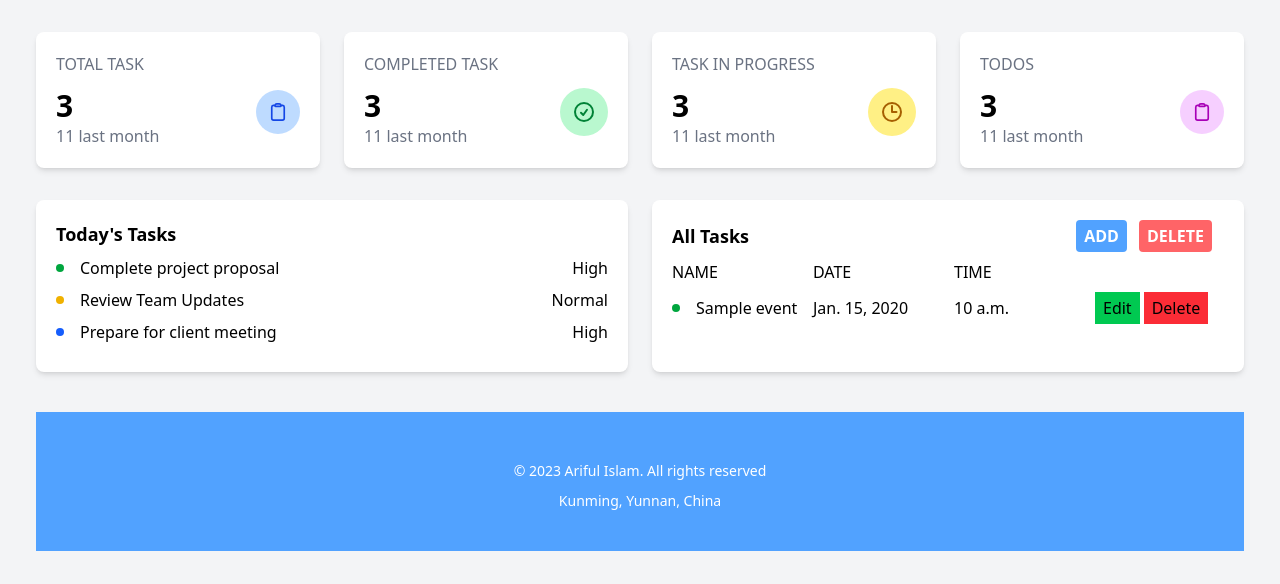
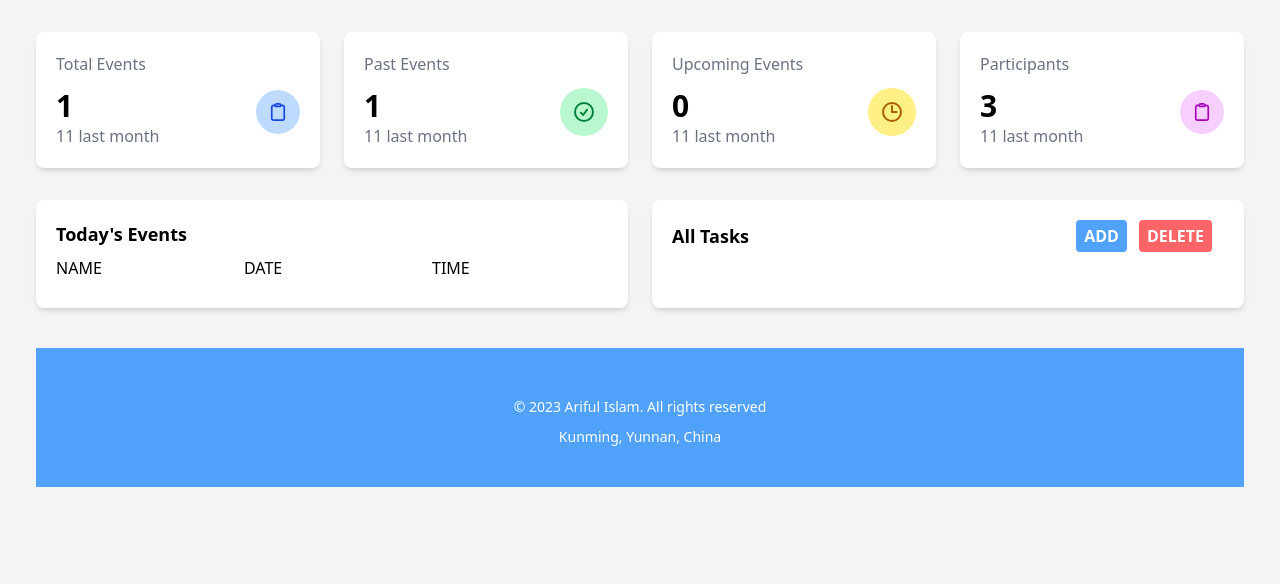
Before and after one commit to arifulislam514/Event-Management-System, a Django app: page /events/manager_dashboard/ in a window 1280 px wide. Shown: the part 168-752 px from the top of the page. Run offline with Django 5.2, Linux system fonts and the light colour scheme; tables that the repository leaves empty hold one stand-in row (values such as "Sample post").

Commit message:
impliment all curd

```diff
--- a/events/models.py
+++ b/events/models.py
@@ -1,7 +1,7 @@
 from django.db import models
 
 
-""" Create Participant Model """
+""" Participant Model """
 class Participant(models.Model):
     name = models.CharField(max_length=100)
     email = models.EmailField(unique=True)
@@ -10,7 +10,7 @@
         return self.name
 
 
-""" Create Category M0del """
+""" Category M0del """
 class Category(models.Model):
     name = models.CharField(max_length=70)
     description = models.TextField(blank=True, null=True)
@@ -19,7 +19,7 @@
         return self.name
 
 
-""" Create Event M0del """
+""" Event M0del """
 class Event(models.Model):
     name = models.CharField(max_length=150)
     description = models.TextField(blank=True, null=True)
--- a/events/templates/manager_dashboard.html
+++ b/events/templates/dashboard/manager_dashboard.html
@@ -24,11 +24,12 @@
         <!-- cart section  -->
         <div class="grid grid-cols-1 lg:grid-cols-4 sm:grid-cols-2 gap-6 mb-8">
             <!-- Total task  -->
+             <a href="#">
                 <div class=" bg-white rounded-lg shadow-md p-5"> <!--  main div  -->
-                <p class=" text-gray-500">TOTAL TASK</p>
+                    <p class=" text-gray-500">Total Events</p>
                     <div class="flex items-center justify-between"><!--  sub div  -->
                         <div>
-                        <h3 class=" font-semibold text-3xl mt-3">3</h3>
+                            <p class=" font-semibold text-3xl mt-3">{{counts.total}}</p>
                             <p class=" text-gray-500">11 last month</p>
                         </div>
                         <div class=" rounded-full bg-blue-200 p-3">
@@ -40,12 +41,13 @@
                         </div>
                     </div>
                 </div>
+            </a>
             <!-- Completed Task  -->
             <div class=" bg-white rounded-lg shadow-md p-5"> <!--  main div  -->
-                <p class=" text-gray-500">COMPLETED TASK</p>
+                <p class=" text-gray-500">Past Events</p>
                 <div class="flex items-center justify-between"><!--  sub div  -->
                     <div>
-                        <h3 class=" font-semibold text-3xl mt-3">3</h3>
+                        <p class=" font-semibold text-3xl mt-3">{{counts.past_events}}</p>
                         <p class=" text-gray-500">11 last month</p>
                     </div>
                     <div class=" rounded-full bg-green-200 p-3">
@@ -60,10 +62,10 @@
             </div>
             <!-- Task In Progress  -->
             <div class=" bg-white rounded-lg shadow-md p-5"> <!--  main div  -->
-                <p class=" text-gray-500">TASK IN PROGRESS</p>
+                <p class=" text-gray-500">Upcoming Events</p>
                 <div class="flex items-center justify-between"><!--  sub div  -->
                     <div>
-                        <h3 class=" font-semibold text-3xl mt-3">3</h3>
+                        <p class=" font-semibold text-3xl mt-3">{{counts.upcoming_events}}</p>
                         <p class=" text-gray-500">11 last month</p>
                     </div>
                     <div class=" rounded-full bg-yellow-200 p-3">
@@ -78,7 +80,7 @@
             </div>
             <!-- TODOS  -->
             <div class=" bg-white rounded-lg shadow-md p-5"> <!--  main div  -->
-                <p class=" text-gray-500">TODOS</p>
+                <p class=" text-gray-500">Participants</p>
                 <div class="flex items-center justify-between"><!--  sub div  -->
                     <div>
                         <h3 class=" font-semibold text-3xl mt-3">3</h3>
@@ -98,29 +100,37 @@
         <!-- Task List  -->
         <div class="grid grid-cols-1 lg:grid-cols-2 gap-6"> <!-- Main Div -->
             <div class="bg-white rounded-lg shadow-md p-5"> <!-- Today Task  -->
-                <span class=" text-lg font-bold">Today's Tasks</span>
+                <span class=" text-lg font-bold">Today's Events</span>
                 <!-- Task List  -->
-                <div class="flex justify-between my-2">
+                <div class="grid grid-cols-3 gap-3 my-2"> <!-- Tas Head -->
+                    <span>NAME</span>
+                    <span>DATE</span>
+                    <span>TIME</span>
+                </div>
+                <!-- Task List  -->
+
+                {% for event in events %}
+
+                    <div class="grid grid-cols-3 items-center gap-3 mb-2">
+                        {% comment %} Event Name {% endcomment %}
                         <div class="flex items-center gap-4">
                             <div class="h-2 w-2 rounded-full bg-green-600"></div>
-                        <span>Complete project proposal</span>
+                            <span >{{event.name}}</span>
                         </div>
-                    <span>High</span>
+                        {% comment %} Date {% endcomment %}
+                        <div><span>{{event.date}}</span></div>
+                        <div><span>{{event.time}}</span></div>
+                        {% comment %} Edit And Delete Option {% endcomment %}
+                        {% comment %} <div class="flex gap-1">
+                            <a href='{% url "update_event" event.id %}' class="px-2 py-1 bg-green-500">Edit</a>
+                            <form action='{% url "delete_event" event.id %}' method='POST'>
+                                {% csrf_token %}
+                                <button type='submit' class="px-2 py-1 bg-red-500">Delete</button>
+                            </form>
+                        </div> {% endcomment %}
                     </div>
-                <div class="flex justify-between mb-2">
-                    <div class="flex items-center gap-4">
-                        <div class="h-2 w-2 rounded-full bg-yellow-500"></div>
-                        <span>Review Team Updates</span>
-                    </div>
-                    <span>Normal</span>
-                </div>
-                <div class="flex justify-between mb-2">
-                    <div class="flex items-center gap-4">
-                        <div class="h-2 w-2 rounded-full bg-blue-600"></div>
-                        <span>Prepare for client meeting</span>
-                    </div>
-                    <span>High</span>
-                </div>
+
+                {% endfor %}
             </div>
             <div class="bg-white rounded-lg shadow-md p-5"> <!-- All Task  -->
                 <div class="flex justify-between items-center">
@@ -130,39 +140,7 @@
                         <a href="#" class="px-2 py-1 bg-red-400 hover:bg-red-600 font-semibold text-white rounded-sm">DELETE</a>
                     </div>
                 </div>
-                <div class="grid grid-cols-4 gap-3 my-2"> <!-- Tas Head -->
-                    <span>NAME</span>
-                    <span>DATE</span>
-                    <span>TIME</span>
-                </div>
-                <!-- Task List  -->
 
-                {% for event in events %}
-
-                    <div class="grid grid-cols-4 items-center gap-3 mb-2">
-                        {% comment %} Event Name {% endcomment %}
-                        <div class="flex items-center gap-4">
-                            <div class="h-2 w-2 rounded-full bg-green-600"></div>
-                            <span >{{event.name}}</span>
-                        </div>
-                        {% comment %} Date {% endcomment %}
-                        <div><span>{{event.date}}</span></div>
-                        <div><span>{{event.time}}</span></div>
-                        {% comment %} Edit And Delete Option {% endcomment %}
-                        <div class="flex gap-1">
-                            <a href='{% url "update_event" event.id %}' class="px-2 py-1 bg-green-500">Edit</a>
-                            {% comment %} <form action='{% url "update_event" event.id %}' method='POST'>
-                                {% csrf_token %}
-                                <button type='submit' class="px-2 py-1 bg-green-500">Edit</button>
-                            </form> {% endcomment %}
-                            <form action='{% url "delete_event" event.id %}' method='POST'>
-                                {% csrf_token %}
-                                <button type='submit' class="px-2 py-1 bg-red-500">Delete</button>
-                            </form>
-                        </div>
-                    </div>
-
-                {% endfor %}
 
 
 
--- a/events/urls.py
+++ b/events/urls.py
@@ -1,5 +1,5 @@
 from django.urls import path
-from events.views import create_event, create_category, update_event, delete_event
+from events.views import create_event, create_category, update_event, delete_event,add_participant
 from events import views
 
 urlpatterns = [
@@ -7,5 +7,6 @@
     path('delete_event/<int:id>', delete_event, name="delete_event"),
     path('update_event/<int:id>/', update_event, name="update_event"),
     path('create_category/', create_category, name="create_category"),
-    path('manager_dashboard/', views.view_event_list, name="manager_dashboard")
+    path('add_participant/', add_participant, name="add_participant"),
+    path('manager_dashboard/', views.manager_dashboard, name="manager_dashboard")
 ]
--- a/events/views.py
+++ b/events/views.py
@@ -1,9 +1,10 @@
 from django.shortcuts import render, redirect
 from django.http import HttpResponse
 from events.models import Event, Category, Participant
-from events.forms import EventModelForm, CategoryModelForm, LocationModelForm
+from events.forms import EventModelForm, CategoryModelForm, LocationModelForm, ParticipantModelForm
 from django.contrib import messages
 from django.db.models import Q, Count, Max, Min, Avg
+from datetime import time, datetime
 
 
 """ Create Event """
@@ -25,21 +26,47 @@
             return redirect('create_event')
 
     context = {"event_form": event_form, "location_form":location_form}
-    return render(request, "event_form.html", context)
+    return render(request, "dashboard/event_form.html", context)
 
 
 
 """ Update Event """
+# def update_event(request, id):
+#     event = Event.objects.get(id=id)
+#     event_form = EventModelForm(instance=event)
+
+#     if event.location:
+#         event_location_form = LocationModelForm(instance=event.location)
+
+#     if request.method == "POST":
+#         event_form = EventModelForm(request.POST, instance=event)
+#         event_location_form = LocationModelForm(request.POST, instance=event.location)
+
+#         if event_form.is_valid() and event_location_form.is_valid():
+#             event = event_form.save()
+#             event_location = event_location_form.save(commit=False)
+#             event_location.event = event
+#             event_location.save()
+
+#             messages.success(request,"Event Updated Successfully")
+#             return redirect('update_event',id=id)
+#         # else:
+#         #     messages.error(request,"Somthing wrong")
+#         #     return redirect('update_event',id=id)
+
+
+#     context = {"event_form": event_form, "event_location_form":event_location_form}
+#     return render(request, "event_form.html", context)
+
+
 def update_event(request, id):
     event = Event.objects.get(id=id)
     event_form = EventModelForm(instance=event)
-
-    if event.location:
-        event_location_form = LocationModelForm(instance=event.location)
+    event_location_form = LocationModelForm(instance=event.location)if event.location else LocationModelForm()
 
     if request.method == "POST":
         event_form = EventModelForm(request.POST, instance=event)
-        event_location_form = LocationModelForm(request.POST, instance=event.location)
+        event_location_form = LocationModelForm(request.POST, instance=event.location) if event.location else LocationModelForm(request.POST)
 
         if event_form.is_valid() and event_location_form.is_valid():
             event = event_form.save()
@@ -47,15 +74,20 @@
             event_location.event = event
             event_location.save()
 
-            messages.success(request,"Event Updated Successfully")
-            return redirect('update_event',id=id)
-        # else:
-        #     messages.error(request,"Somthing wrong")
-        #     return redirect('update_event',id=id)
+            messages.success(request, "Event Updated Successfully")
+            return redirect('update_event', id=id)
+        else:
+            print(event_form.errors)
+            print(event_location_form.errors)
+            messages.error(request, "Error updating the event.")
+
+    context = {
+        "event_form": event_form,
+        "event_location_form": event_location_form
+    }
+    return render(request, "dashboard/event_form.html", context)
 
 
-    context = {"event_form": event_form, "event_location_form":event_location_form}
-    return render(request, "event_form.html", context)
 
 
 """ Delete Event """
@@ -76,13 +108,13 @@
 def view_event_count(request):
     category = Category.objects.annotate(
         num_event = Count('event')).order_by('num_event')
-    return render(request,"show_event.html", {"category": category})
+    return render(request,"dashboard/show_event.html", {"category": category})
 
 
 """ view Event List """
 def view_event_list(request):
     events = Event.objects.all().order_by('-date')
-    return render(request, "manager_dashboard.html", {"events": events})
+    return render(request, "dashboard/manager_dashboard.html", {"events": events})
 
 
 """ Create Category """
@@ -99,11 +131,28 @@
             return redirect('create_category')
 
     context = {"category_form": category_form}
-    return render(request, "category_form.html", context)
+    return render(request, "dashboard/category_form.html", context)
+
+
+""" Update Category """
+def update_category(request, id):
+    category = Category.objects.get(id=id)
+    category_form = CategoryModelForm(instance=category)
+    if request.method == "POST":
+        category_form = CategoryModelForm(request.POST, instance=category)
+
+        if category_form.is_valid():
+            category = category_form.save()
+
+            messages.success(request, "Category Updated Successfully")
+            return redirect('update_event', id=id)
+        else:
+            print(category_form.errors)
+            messages.error(request, "Error updating the category.")
 
 
 """ Delete Category """
-def delete_category(request):
+def delete_category(request, id):
     if request.method == 'POST':
         category = Category.objects.get(id=id)
         category.delete()
@@ -114,6 +163,95 @@
         messages.error(request, "Something Wrong")
         return redirect('delete_category')
 
+""" view Category List """
+def view_category_list(request):
+    category = Category.objects.all()
+    return render(request, "dashboard/manager_dashboard.html", {"category": category})
+
+
+""" Add Participant """
+def add_participant(request):
+    participant_form = ParticipantModelForm()
+    if request.method == "POST":
+        participant_form = ParticipantModelForm(request.POST)
+
+        if participant_form.is_valid():
+            participant_form.save()
+
+            messages.success(request,"Participant Added Successfully")
+            return redirect('add_participant')
+
+    context = {"participant_form": participant_form}
+    return render(request, "dashboard/participant_form.html", context)
+
+
+""" Update Participant """
+def update_participant(request, id):
+    participant = Participant.objects.get(id=id)
+    participant_form = ParticipantModelForm(instance=participant)
+    if request.method == "POST":
+        participant_form = ParticipantModelForm(request.POST, instance=participant)
+
+        if participant_form.is_valid():
+            category = participant_form.save()
+
+            messages.success(request, "Participant Updated Successfully")
+            return redirect('update_participant', id=id)
+        else:
+            print(participant_form.errors)
+            messages.error(request, "Error updating the Participant.")
+
+
+
+""" Delete Participant """
+def delete_participant(request, id):
+    if request.method == 'POST':
+        participant = Participant.objects.get(id=id)
+        participant.delete()
+
+        messages.success(request, "Participant Deleted Successfully")
+        return redirect('delete_participant')
+    else:
+        messages.error(request, "Something Wrong")
+        return redirect('delete_participant')
+
+
+""" view Participant List """
+def view_participant_list(request):
+    participant = Participant.objects.all()
+    return render(request, "dashboard/manager_dashboard.html", {"participant": participant})
+
+
+
+# def manager_dashboard(request):
+#     return render(request, "dashboard/manager_dashboard.html")
 
 def manager_dashboard(request):
-    return render(request, "manager_dashboard.html")
+    current_date = datetime.now().date()
+    current_time = datetime.now().time()
+
+    counts = Event.objects.aggregate(
+        total=Count('id'),
+        past_events=Count('id', filter=Q(date__lt=current_date) | Q(date=current_date, time__lt=current_time)),
+        upcoming_events=Count('id', filter=Q(date__gt=current_date)  | Q(date=current_date, time__gte=current_time)),
+    )
+
+    # base_query = Event.objects.select_related(
+    #     'details').prefetch_related('assigned_to')
+
+    # if type == 'completed':
+    #     tasks = base_query.filter(status='COMPLETED')
+    # elif type == 'in-progress':
+    #     tasks = base_query.filter(status='IN_PROGRESS')
+    # elif type == 'pending':
+    #     tasks = base_query.filter(status='PENDING')
+    # elif type == 'all':
+    #     tasks = base_query.all()
+    events = Event.objects.filter(
+        Q(date=current_date, time__gte=current_time)
+    )
+    context = {
+        "events": events,
+        "counts": counts
+    }
+    return render(request, "dashboard/manager_dashboard.html", context)
```
Also changed, not shown: events/forms.py (+17 -1 lines), events/templates/dashboard/participant_form.html (added, +20 -0 lines), events/templates/dashboard/all_events.html (added), events/templates/dashboard/all_participants.html (added), events/templates/dashboard/category_form.html (renamed from events/templates/category_form.html), events/templates/dashboard/event_form.html (renamed from events/templates/event_form.html), events/templates/dashboard/past_events.html (added), events/templates/dashboard/upcoming_events.html (added). Lines whose indentation alone changed are shown as unchanged.
